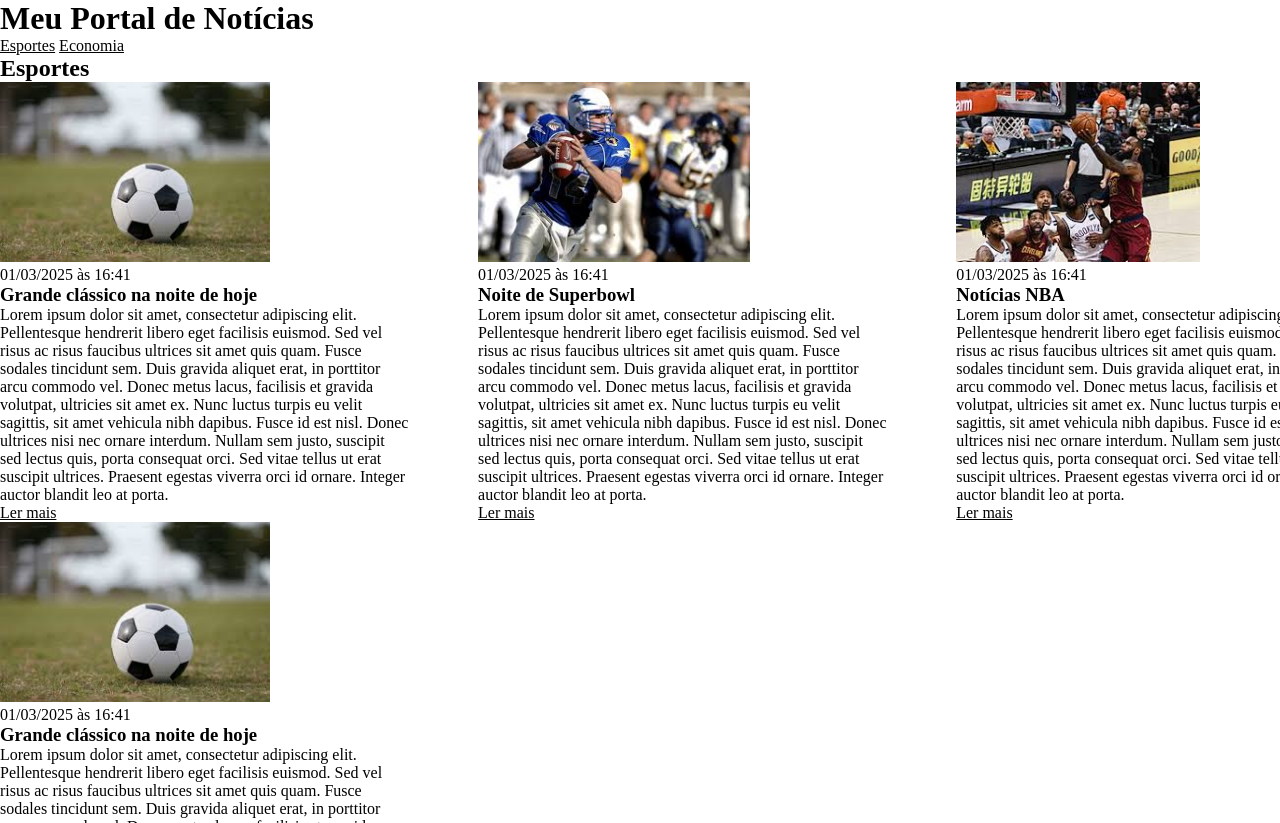
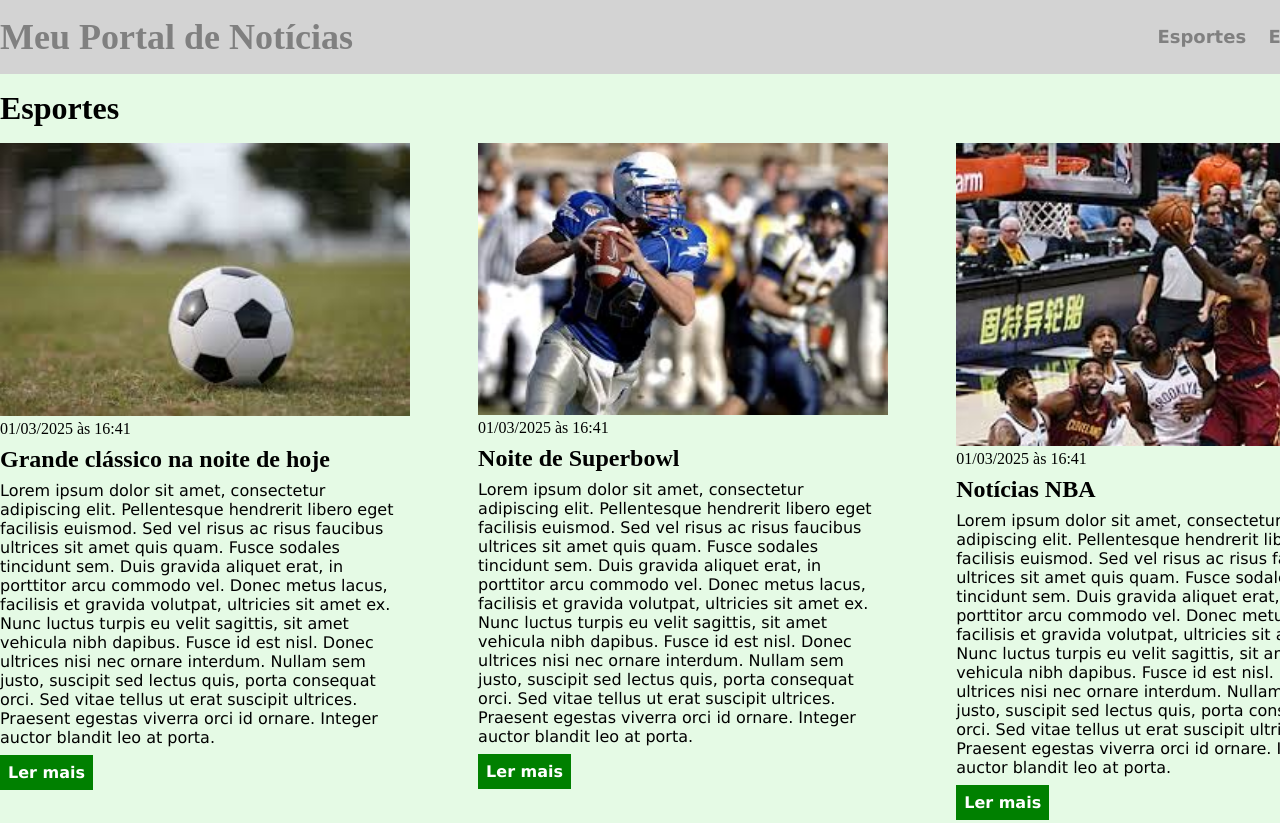
Before and after one commit to Taty-Z/M2_EBAC_frontend, a plain HTML site: page Portal_NOTICIAS/index_pn.html in a window 1280 px wide. Shown: the top 823 px of the page. Drawn offline with Linux system fonts and the light colour scheme.

Commit message:
Colorindo e linkando o Portal de notícias/ Altere os textos

```diff
--- a/Portal_NOTICIAS/index_pn.html
+++ b/Portal_NOTICIAS/index_pn.html
@@ -14,11 +14,11 @@
 		    <nav>
 			    <ul>
 				    <li>
-					<a href="#" title="ir para a seção de esportes">Esportes</a>
+					<a href="#sports" title="ir para a seção de esportes">Esportes</a>
 				    </li>
 
 				    <li>
-					    <a href="#" title="ir para a seção de economia">Economia</a>
+					    <a href="#economy" title="ir para a seção de economia">Economia</a>
 				    </li>
 			    </ul>
 		    </nav>
@@ -118,7 +118,6 @@
             </div>
         </section>
 
-        section id="sports">
 		<div class="container">
             <h2>Esportes</h2>
             <div class="articles">
--- a/Portal_NOTICIAS/main.css
+++ b/Portal_NOTICIAS/main.css
@@ -1,11 +1,33 @@
-*{
-    color:black;
+* {
     box-sizing: border-box;
     margin: 0;
     padding: 0
 }
 
-header li {display:inline;}
+body > header {
+    background-color: lightgray;
+    padding: 16px 0;
+    color: grey;
+    font-size: large;
+}
+
+header .container {
+    display: flex;
+    align-items: center;
+    justify-content: space-between;
+}
+
+header li {
+    display:inline;
+    font-family: Verdana, Geneva, Tahoma, sans-serif;
+    font-weight: bold;
+    margin-left: 16px;
+}
+
+header li a {
+    color: grey;
+    text-decoration: none;
+}
 
 .container {
     width: 1366px;
@@ -21,9 +43,67 @@ header li {display:inline;}
 }
 
 .articles article img {
-    height: 180px;
+    /*height: 180px; */
+    width: 100%;
 }
 
 .articles article {
     width: 30%
 }
+
+section {
+    padding: 16px 0;
+
+}
+
+section h2, .articles article {
+    margin-bottom: 16px;
+}
+
+.articles article h3 {
+    margin-top: 8px;
+    margin-bottom: 8px;
+}
+
+.articles article a {
+    background-color: lightcoral;
+    color:#fff;
+    padding: 8px;
+    display: inline-block;
+    text-decoration: none;
+    font-weight: 700;
+    margin-top: 8px;
+}
+
+.articles article a:hover {
+    text-decoration: underline;
+}
+
+.articles article p,
+.articles article a {
+    font-family: Verdana, Geneva, Tahoma, sans-serif;
+}
+
+.articles article h3 {
+    font-size: 24px;
+}
+
+section h2 {
+    font-size: 32px;
+}
+
+#sports {
+    background-color: rgba(0, 200, 0, 0.1);
+}
+
+#sports article a {
+    background-color: green;
+}
+
+#economy {
+    background-color: lightyellow;
+}
+
+#economy article a {
+    background-color: goldenrod;
+}
```
